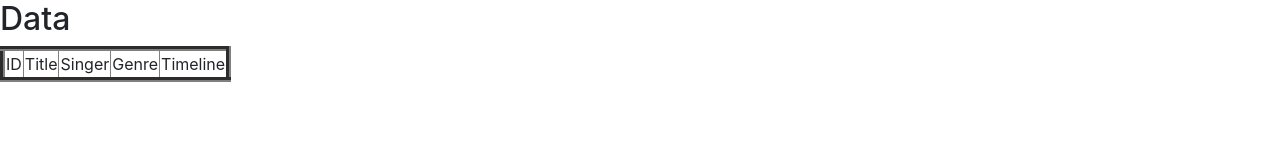
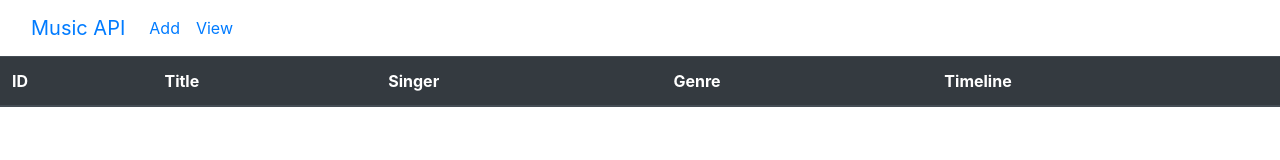
Before and after one commit to Axi20/MusicAPI, a plain HTML site: page Frontend/index.html in a window 1280 px wide. Drawn offline with nearby package versions, Linux system fonts and the light colour scheme.

Commit message:
Update index.html

```diff
--- a/Frontend/index.html
+++ b/Frontend/index.html
@@ -9,22 +9,43 @@
     <script src="https://code.jquery.com/jquery-3.4.1.slim.min.js" integrity="sha384-J6qa4849blE2+poT4WnyKhv5vZF5SrPo0iEjwBvKU7imGFAV0wwj1yYfoRSJoZ+n" crossorigin="anonymous"></script>
     <script src="https://cdn.jsdelivr.net/npm/popper.js@1.16.0/dist/umd/popper.min.js" integrity="sha384-Q6E9RHvbIyZFJoft+2mJbHaEWldlvI9IOYy5n3zV9zzTtmI3UksdQRVvoxMfooAo" crossorigin="anonymous"></script>
     <script src="https://stackpath.bootstrapcdn.com/bootstrap/4.4.1/js/bootstrap.min.js" integrity="sha384-wfSDF2E50Y2D1uUdj0O3uMBJnjuUD4Ih7YwaYd1iqfktj0Uod8GCExl3Og8ifwB6" crossorigin="anonymous"></script>
-
+    <link rel="stylesheet" href="./style.css">
   </head>
   <body>
-           <h2>Data</h2>
-           <form action = "" method="post">
-           <table border=5 >
-            <thead>
-                <td>ID</td>
-                <td>Title</td>
-                <td>Singer</td>
-                <td>Genre</td>
-                <td>Timeline</td>
-            </thead >
+
+    <div class="container-fluid">
+      <nav class="navbar navbar-expand-md music-navbar">
+        <a class="navbar-brand" href="#">Music API</a>
+        <button class="navbar-toggler" type="button" data-toggle="collapse" data-target="#collapsibleNavbar">
+          <span class="navbar-toggler-icon"></span>
+        </button>
+        <div class="collapse navbar-collapse" id="collapsibleNavbar">
+          <ul class="navbar-nav">
+            <li class="nav-item">
+              <a class="nav-link" href="add.html">Add</a>
+            </li>
+            <li class="nav-item">
+              <a class="nav-link" href="index.html">View</a>
+            </li>
+          </ul>
+        </div>
+      </nav>
+    </div>
+
+    <form action = "" method="post">
+      <table class="table table-dark table-hover music-table">
+        <thead>
+          <tr class="music-table-title-row">
+            <th>ID</th>
+            <th>Title</th>
+            <th>Singer</th>
+            <th>Genre</th>
+            <th>Timeline</th>
+          </tr>
+        </thead>
         <tbody id="view"></tbody>
-        </table>
-        </form>
-      <script src="index.js"></script>
+      </table>
+    </form>
+    <script src="index.js"></script>
 </body>
 </html>
```
